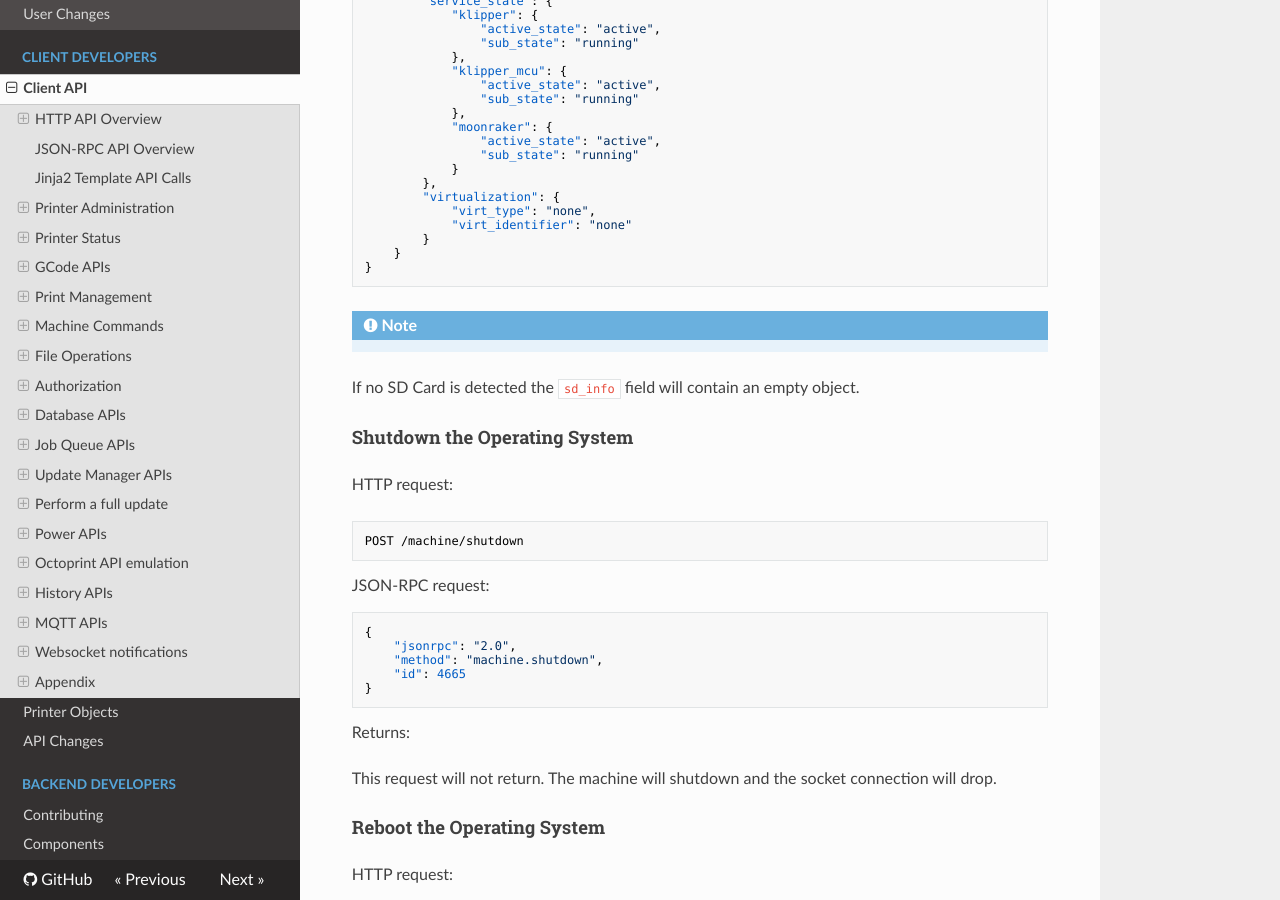
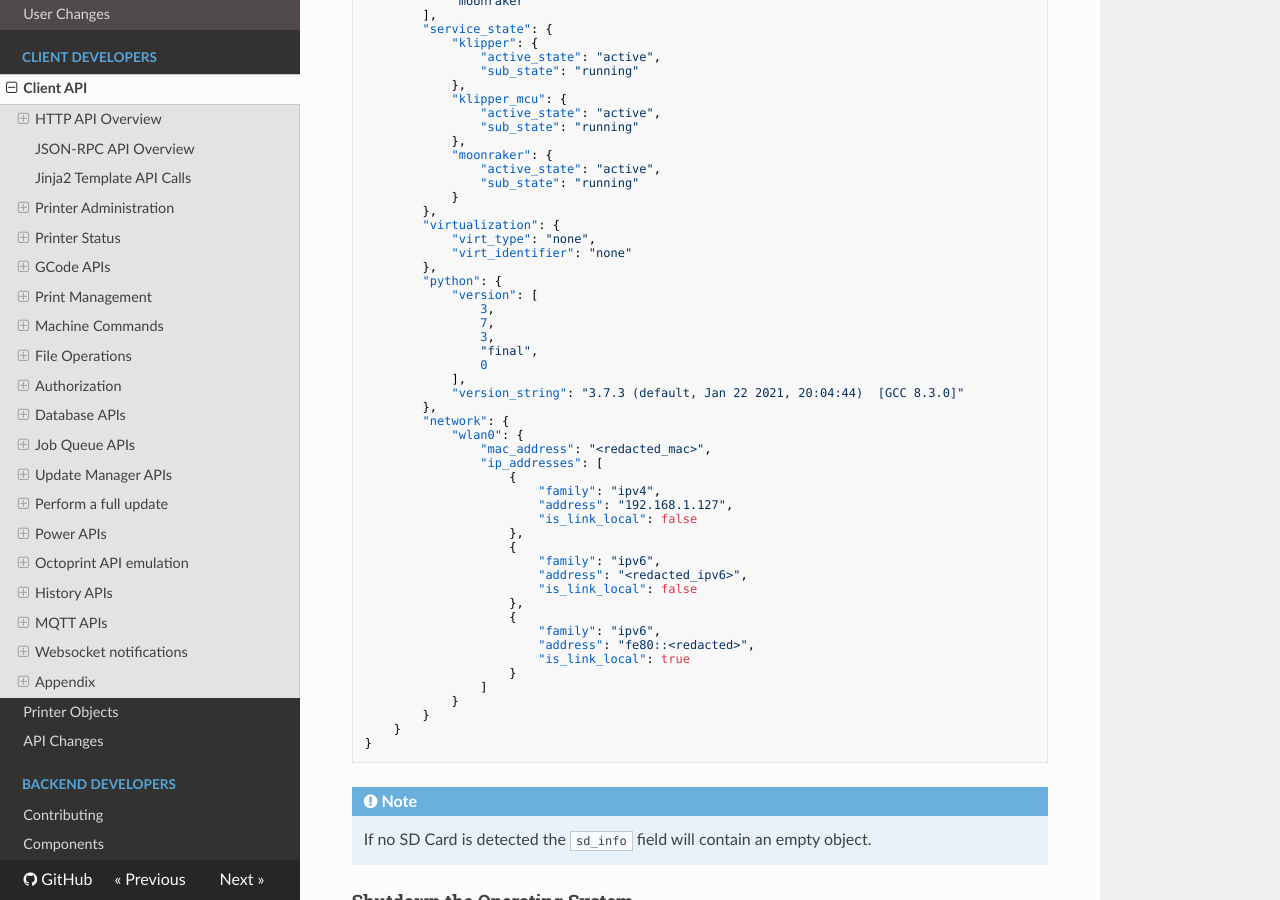
Before and after one commit to Marirossibn/moonraker, an MkDocs documentation site: the page built from docs/web_api.md, in a window 1280 px wide and 900 px high, scrolled down 17722 px. Built offline with MkDocs 1.6.1, drawn with Linux system fonts in a browser that asks for light colours; nearby versions of some CDN libraries; some of the changed text lies outside the part shown.

Commit message:
docs:  update /server/info and /machine/system_info docs
These endpoints now return additional values.

Signed-off-by:  Eric Callahan <arksine.code@gmail.com>

````diff
--- a/docs/web_api.md
+++ b/docs/web_api.md
@@ -475,7 +475,9 @@ An object containing various fields that report server state.
         "Unparsed config section [fake_section] detected.  This may be the result of a component that failed to load.  In the future this will result in a startup error."
     ],
     "websocket_count": 2,
-    "moonraker_version": "v0.7.1-105-ge4f103c"
+    "moonraker_version": "v0.7.1-105-ge4f103c",
+    "api_version": [1, 0, 0],
+    "api_version_string": "1.0.0"
   }
 ```
 !!! warning
@@ -922,13 +924,45 @@ Returns: Information about the host system in the following format:
         "virtualization": {
             "virt_type": "none",
             "virt_identifier": "none"
+        },
+        "python": {
+            "version": [
+                3,
+                7,
+                3,
+                "final",
+                0
+            ],
+            "version_string": "3.7.3 (default, Jan 22 2021, 20:04:44)  [GCC 8.3.0]"
+        },
+        "network": {
+            "wlan0": {
+                "mac_address": "<redacted_mac>",
+                "ip_addresses": [
+                    {
+                        "family": "ipv4",
+                        "address": "192.168.1.127",
+                        "is_link_local": false
+                    },
+                    {
+                        "family": "ipv6",
+                        "address": "<redacted_ipv6>",
+                        "is_link_local": false
+                    },
+                    {
+                        "family": "ipv6",
+                        "address": "fe80::<redacted>",
+                        "is_link_local": true
+                    }
+                ]
+            }
         }
     }
 }
 ```
 
 !!! note
-   If no SD Card is detected the `sd_info` field will contain an empty object.
+    If no SD Card is detected the `sd_info` field will contain an empty object.
 
 #### Shutdown the Operating System
 HTTP request:
````
